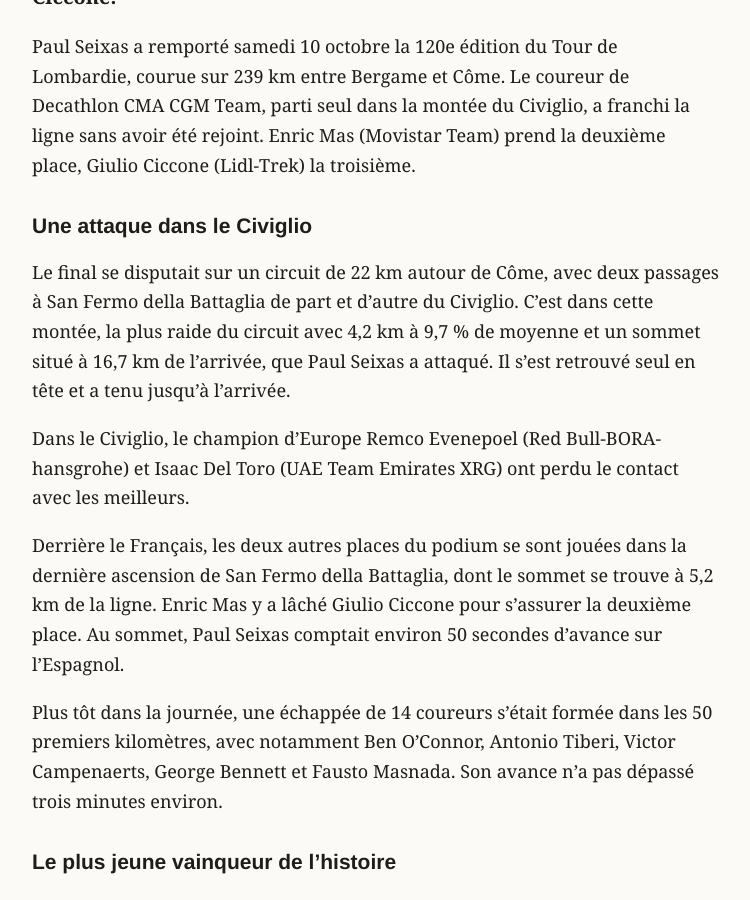
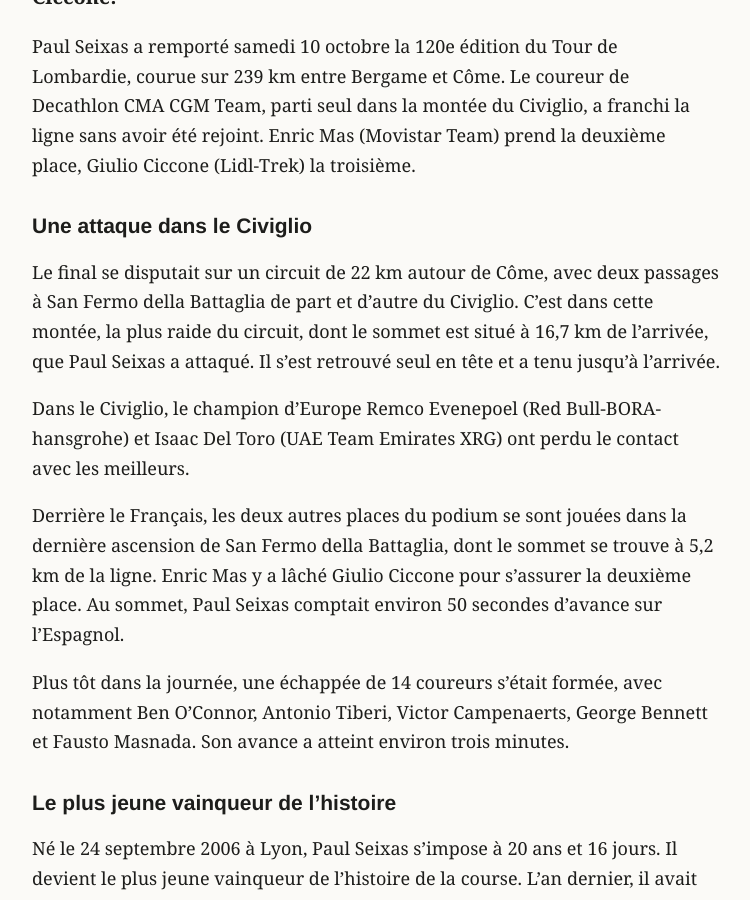
Before and after one commit to antoinebb/test-repo, a Jekyll site: the page built from _posts/2026-10-10-tour-de-lombardie-seixas-plus-jeune-vainqueur.md, in a window 1280 px wide and 900 px high, scrolled down 415 px. Shown: the whole window, without its empty margins (264-1014 px from the left). Built offline with Jekyll 4.4.1, drawn with Linux system fonts in a browser that asks for light colours.

```diff
--- a/_posts/2026-10-10-tour-de-lombardie-seixas-plus-jeune-vainqueur.md
+++ b/_posts/2026-10-10-tour-de-lombardie-seixas-plus-jeune-vainqueur.md
@@ -13,13 +13,13 @@ Paul Seixas a remporté samedi 10 octobre la 120e édition du Tour de Lombardie,
 
 ## Une attaque dans le Civiglio
 
-Le final se disputait sur un circuit de 22 km autour de Côme, avec deux passages à San Fermo della Battaglia de part et d'autre du Civiglio. C'est dans cette montée, la plus raide du circuit avec 4,2 km à 9,7 % de moyenne et un sommet situé à 16,7 km de l'arrivée, que Paul Seixas a attaqué. Il s'est retrouvé seul en tête et a tenu jusqu'à l'arrivée.
+Le final se disputait sur un circuit de 22 km autour de Côme, avec deux passages à San Fermo della Battaglia de part et d'autre du Civiglio. C'est dans cette montée, la plus raide du circuit, dont le sommet est situé à 16,7 km de l'arrivée, que Paul Seixas a attaqué. Il s'est retrouvé seul en tête et a tenu jusqu'à l'arrivée.
 
 Dans le Civiglio, le champion d'Europe Remco Evenepoel (Red Bull-BORA-hansgrohe) et Isaac Del Toro (UAE Team Emirates XRG) ont perdu le contact avec les meilleurs.
 
 Derrière le Français, les deux autres places du podium se sont jouées dans la dernière ascension de San Fermo della Battaglia, dont le sommet se trouve à 5,2 km de la ligne. Enric Mas y a lâché Giulio Ciccone pour s'assurer la deuxième place. Au sommet, Paul Seixas comptait environ 50 secondes d'avance sur l'Espagnol.
 
-Plus tôt dans la journée, une échappée de 14 coureurs s'était formée dans les 50 premiers kilomètres, avec notamment Ben O'Connor, Antonio Tiberi, Victor Campenaerts, George Bennett et Fausto Masnada. Son avance n'a pas dépassé trois minutes environ.
+Plus tôt dans la journée, une échappée de 14 coureurs s'était formée, avec notamment Ben O'Connor, Antonio Tiberi, Victor Campenaerts, George Bennett et Fausto Masnada. Son avance a atteint environ trois minutes.
 
 ## Le plus jeune vainqueur de l'histoire
 
```
